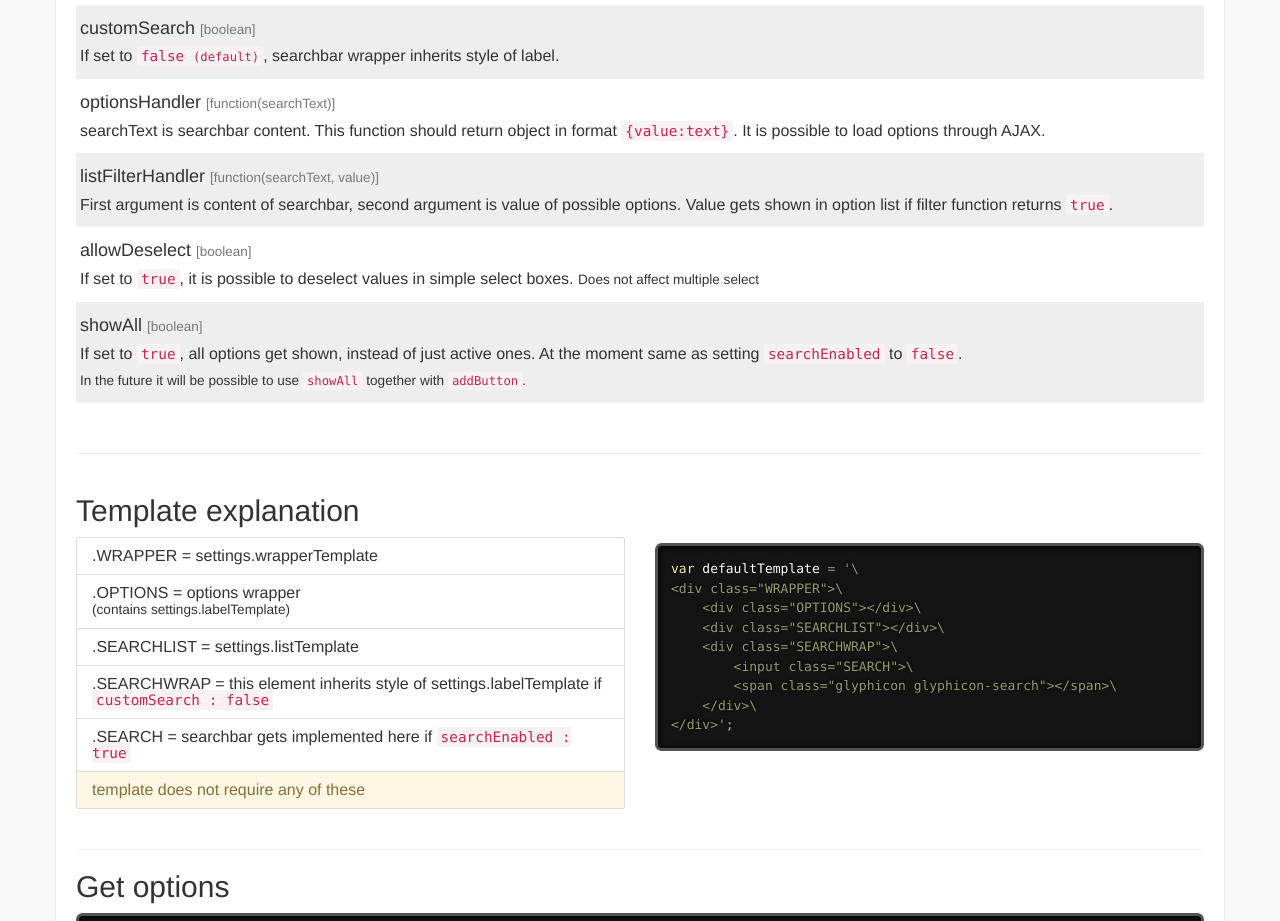
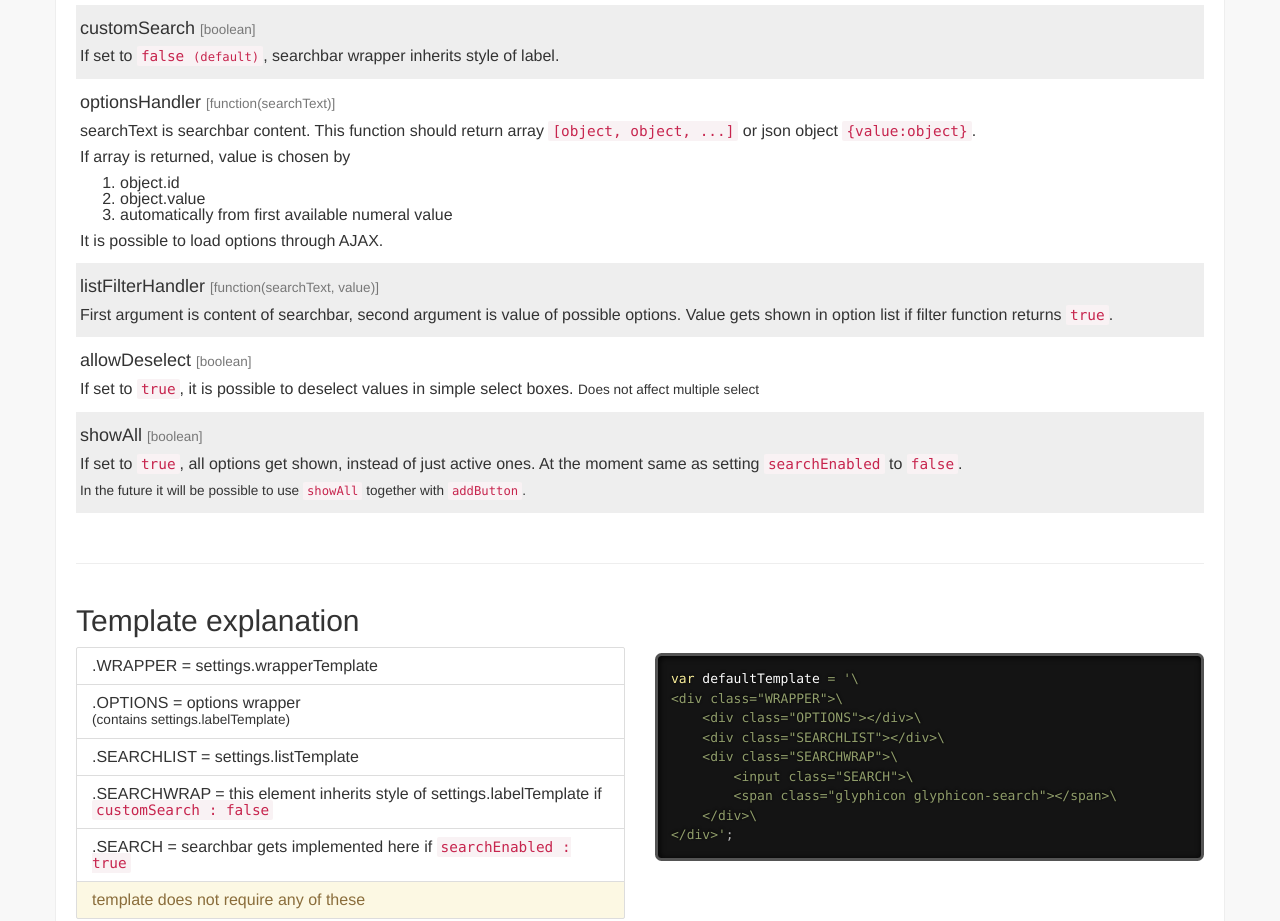
Before and after one commit to ZaneCZ/prettySelect, a plain HTML site: page index.html in a window 1280 px wide. Shown: the part 2020-2941 px from the top of the page. Drawn offline with Linux system fonts and the light colour scheme.

Commit message:
update optionsHandler docs

```diff
--- a/index.html
+++ b/index.html
@@ -307,7 +307,9 @@
                         <div class="expl">
                             <h4>optionsHandler <small>[function(searchText)]</small></h4>
                             <p>searchText is searchbar content.
-                                This function should return object in format <code>{value:text}</code>. It is possible to load options through AJAX.</p>
+                                This function should return array <code>[object, object, ...]</code> or json object <code>{value:object}</code>.</p>
+                            <p>If array is returned, value is chosen by </p><ol><li>object.id</li><li>object.value</li><li>automatically from first available numeral value</li></ol>
+                            <p>It is possible to load options through AJAX.</p>
                         </div>
                         <div class="expl">
                             <h4>listFilterHandler <small>[function(searchText, value)]</small></h4>
```
